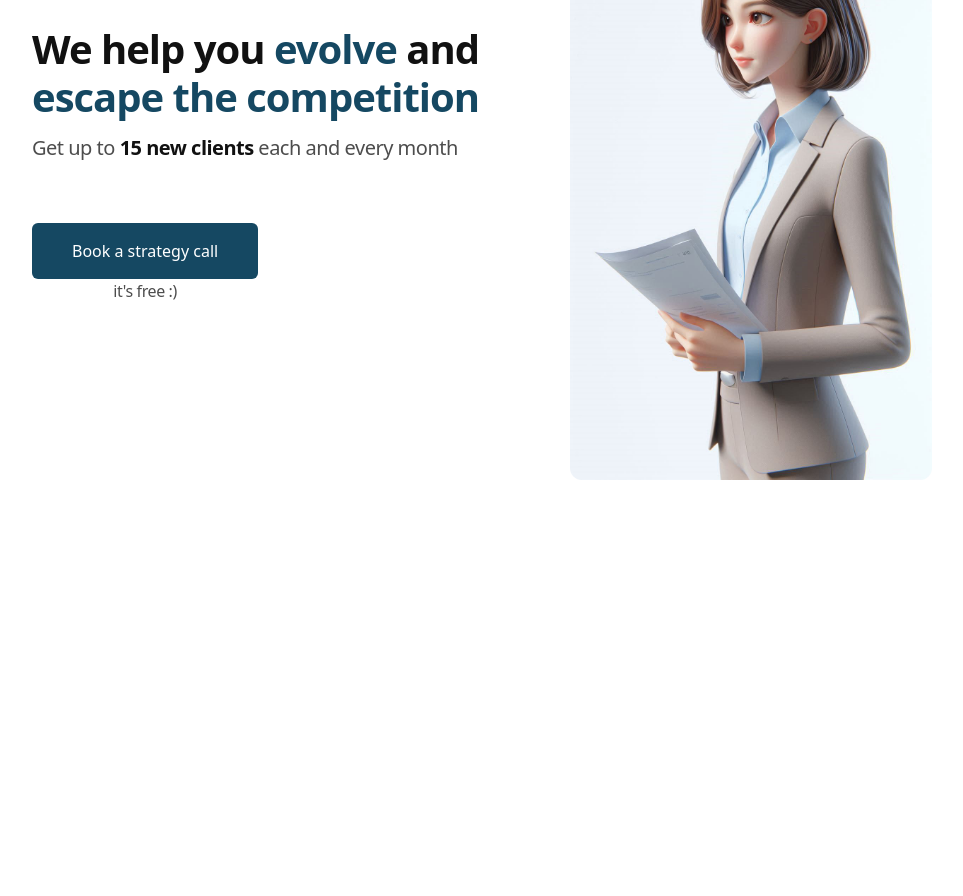
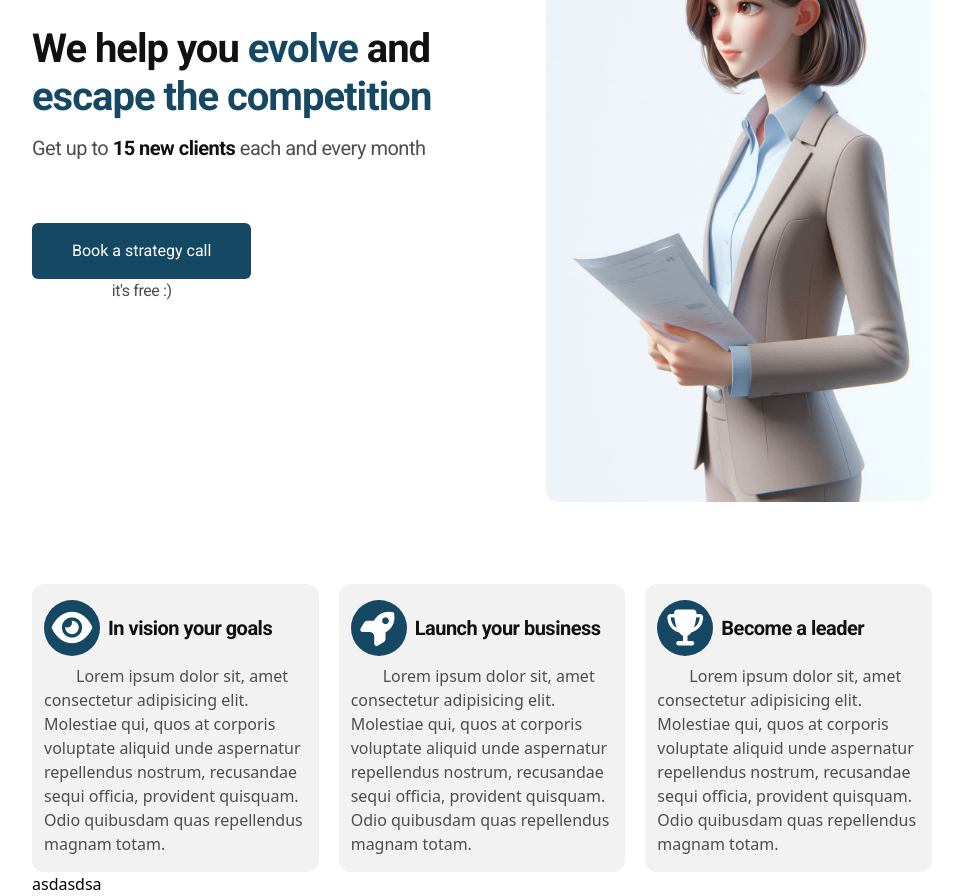
Before and after one commit to LA4th/crestvale-consultancy-project, a Vue app: page / in a window 1280 px wide. Shown: the part 300-1196 px from the top of the page, without its empty margins (158-1121 px from the left). Before the commit the page ends 864 px from the top, so only its background shows below. Built offline with nearby package versions, Linux system fonts and the light colour scheme; a web font is replaced by a local one; what @iscodex/tailwindcss-animate would draw is missing.

Commit message:
Adding the vision and goal page

```diff
--- a/index.html
+++ b/index.html
@@ -4,6 +4,7 @@
     <meta charset="UTF-8" />
     <link rel="icon" type="image/svg+xml" href="/vite.svg" />
     <meta name="viewport" content="width=device-width, initial-scale=1.0" />
+    <link rel="stylesheet" href="https://cdnjs.cloudflare.com/ajax/libs/font-awesome/7.0.1/css/all.min.css" integrity="sha512-2SwdPD6INVrV/lHTZbO2nodKhrnDdJK9/kg2XD1r9uGqPo1cUbujc+IYdlYdEErWNu69gVcYgdxlmVmzTWnetw==" crossorigin="anonymous" referrerpolicy="no-referrer" />
     <title>crestvale-consultancy-project</title>
   </head>
   <body>
--- a/src/Components/TheVisionGoalPage.vue
+++ b/src/Components/TheVisionGoalPage.vue
@@ -1,6 +1,45 @@
 <template>
-  <div>
-
+  <div class="mt-5">
+    <!-- VISION AND GOAL -->
+    <div class="flex flex-col gap-y-5 md:flex-row md:gap-x-5 animate-fade-in-end animate-once animate-duration-400 animate-delay-1 animate-normal">
+      <!-- CARD 1 -->
+      <div class="bg-gray-white max-w-full w-[358px] h-[251px] px-3 py-4 text-wrap rounded-xl flex flex-col gap-y-2 md:h-full">
+        <!-- HEADER CARD 1 -->
+        <div class="flex flex-row items-center gap-x-2">
+          <span class="w-14 h-14 flex items-center justify-center rounded-full bg-dark-blue">
+            <i class="fa-solid fa-eye text-white text-4xl"></i>
+          </span>
+          <span class="font-roboto text-[20px] tracking-tight text-slight-black font-bold">In vision your goals</span>
+        </div>
+        <p class="text-gray indent-8">Lorem ipsum dolor sit, amet consectetur adipisicing elit. Molestiae qui, quos at corporis voluptate aliquid unde aspernatur repellendus nostrum, recusandae sequi officia, provident quisquam. Odio quibusdam quas repellendus magnam totam.</p>
+      </div>
+      <!-- CARD 2 -->
+      <div class="bg-gray-white max-w-full w-[358px] h-[251px] px-3 py-4 text-wrap rounded-xl flex flex-col gap-y-2 md:h-full">
+        <!-- HEADER CARD 2 -->
+        <div class="flex flex-row items-center gap-x-2">
+          <span class="w-14 h-14 flex items-center justify-center rounded-full bg-dark-blue">
+            <i class="fa-solid fa-rocket text-white text-4xl"></i>
+          </span>
+          <span class="font-roboto text-[20px] tracking-tight text-slight-black font-bold">Launch your business</span>
+        </div>
+        <p class="text-gray indent-8">Lorem ipsum dolor sit, amet consectetur adipisicing elit. Molestiae qui, quos at corporis voluptate aliquid unde aspernatur repellendus nostrum, recusandae sequi officia, provident quisquam. Odio quibusdam quas repellendus magnam totam.</p>
+      </div>
+      <!-- CARD 3 -->
+      <div class="bg-gray-white max-w-full w-[358px] h-[251px] px-3 py-4 text-wrap rounded-xl flex flex-col gap-y-2 md:h-full">
+        <!-- HEADER CARD 3 -->
+        <div class="flex flex-row items-center gap-x-2">
+          <span class="w-14 h-14 flex items-center justify-center rounded-full bg-dark-blue">
+            <i class="fa-solid fa-trophy text-white text-4xl"></i>
+          </span>
+          <span class="font-roboto text-[20px] tracking-tight text-slight-black font-bold">Become a leader</span>
+        </div>
+        <p class="text-gray indent-8">Lorem ipsum dolor sit, amet consectetur adipisicing elit. Molestiae qui, quos at corporis voluptate aliquid unde aspernatur repellendus nostrum, recusandae sequi officia, provident quisquam. Odio quibusdam quas repellendus magnam totam.</p>
+      </div>
+    </div>
+    <!-- APPLY SECTION -->
+    <div>
+      asdasdsa
+    </div>
   </div>
 </template>
 <script setup>
--- a/src/style.css
+++ b/src/style.css
@@ -13,7 +13,7 @@
   --color-gray: #4D4D4D;
   /* FONTS */
   --font-aldrich: "Aldrich", sans-serif;
-  --font-robot: "Roboto", sans-serif;
+  --font-roboto: "Roboto", sans-serif;
 }
 
 /* DEBUG STYLES */
```
